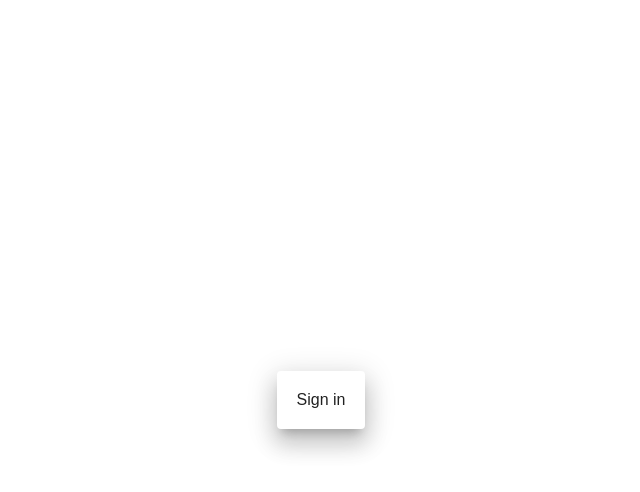
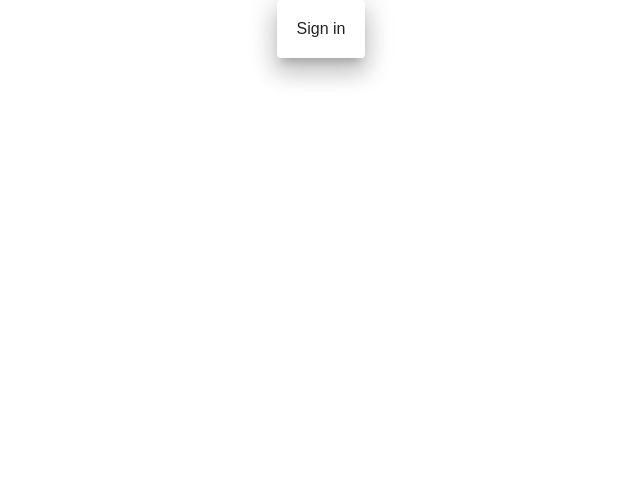
Before and after one commit to Lucky2Bomb/contact-list, a React app: page / in a window 1280 px wide. Shown: the top 492 px of the page, without its empty margins (319-959 px from the left). Built offline with nearby package versions, Linux system fonts and the light colour scheme; the HTML template or start-up script is replaced by a standard one.

Commit message:
renaime className app_container -> app

```diff
--- a/src/App.tsx
+++ b/src/App.tsx
@@ -5,7 +5,7 @@ import './app.scss'
 
 function App() {
   return (
-    <Container maxWidth="sm" className="app_container">
+    <Container maxWidth="sm" className="app">
       <Login />
     </Container>
   )
--- a/src/app.scss
+++ b/src/app.scss
@@ -1,5 +1,3 @@
 .app {
-  &_container {
-    height: 100vh;
-  }
+  height: 100vh;
 }
```
